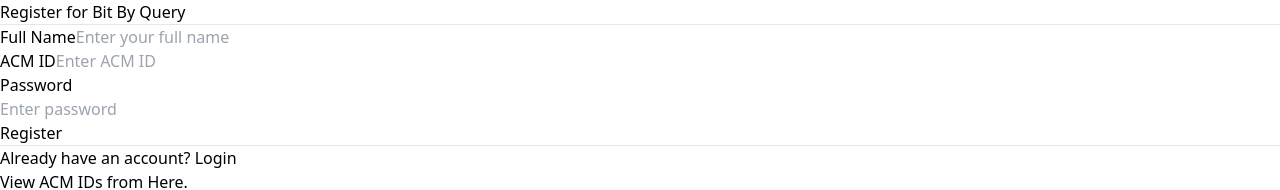
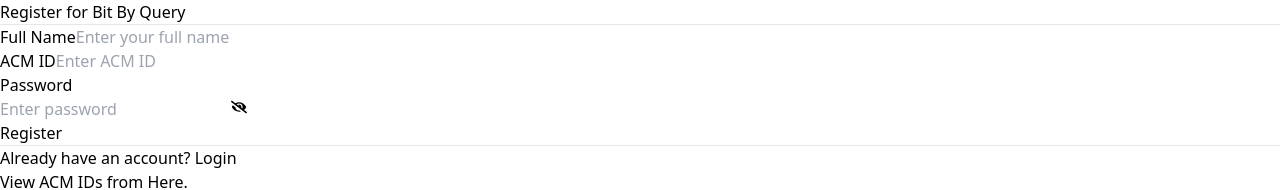
Before and after one commit to swarooppatilx/bit-by-query, a React (Vite) app in the folder client/: page /register in a window 1280 px wide. Shown: the top 190 px of the page. Built offline with nearby package versions, Linux system fonts and the light colour scheme.

Commit message:
feat : Added the WatchEye Icon in the password field for users to Toggle and see their password (#81)
* feat : Added the eyeFeature Icon in the password field for users to toggle and see what they entered as password

* fix(Register): correct password visibility toggle icon order

```diff
--- a/client/src/Register.jsx
+++ b/client/src/Register.jsx
@@ -2,6 +2,7 @@
 import { useNavigate } from "react-router-dom";
 import axios from "axios";
 import { ToastContainer, toast } from "react-toastify";
+import {FaEyeSlash,FaEye} from "react-icons/fa";
 
 function Register() {
   const [username, setUsername] = useState("");
@@ -11,6 +12,7 @@
   const [loading, setLoading] = useState(false);
   const [passwordStrength, setPasswordStrength] = useState("");
   const [isFormValid, setIsFormValid] = useState(false);
+  const [showPassword, setShowPassword] = useState(false);
 
   const navigate = useNavigate();
 
@@ -120,7 +122,7 @@
               <input
                 type="text"
                 id="name"
-                className="w-full p-3 bg-gray-700 text-white border border-gray-600 rounded-md"
+                className="w-full p-3 bg-gray-700 text-white border border-gray-600 rounded-md "
                 value={name}
                 onChange={(e) => setName(e.target.value)}
                 placeholder="Enter your full name"
@@ -155,21 +157,27 @@
               </label>
               <div className="relative">
                 <input
-                  type="password"
+                  type={showPassword ? "text":"password"}
                   id="password"
-                  className="w-full p-3 bg-gray-700 text-white border border-gray-600 rounded-md"
+                  className=" pr-10 w-full p-3 bg-gray-700 text-white border border-gray-600 rounded-md "
                   value={password}
                   onChange={(e) => setPassword(e.target.value)}
                   placeholder="Enter password"
                   required
                 />
-                <button
+                   <button
                   type="button"
+                  onClick={()=>setShowPassword(!showPassword)}
+
                   className="absolute inset-y-0 right-0 px-3 py-2 text-gray-400"
                   tabIndex={-1}
                 >
-                  <i className="fas fa-eye"></i>
+                 {showPassword ?
+                   <FaEye/> :<FaEyeSlash/>
+                 }
+
                 </button>
+
               </div>
               {password && (
                 <p
--- a/package.json
+++ b/package.json
@@ -21,6 +21,7 @@
     "jest": "^30.1.1"
   },
   "dependencies": {
-    "mysql2": "^3.14.3"
+    "mysql2": "^3.14.3",
+    "react-icons": "^5.5.0"
   }
 }
```
